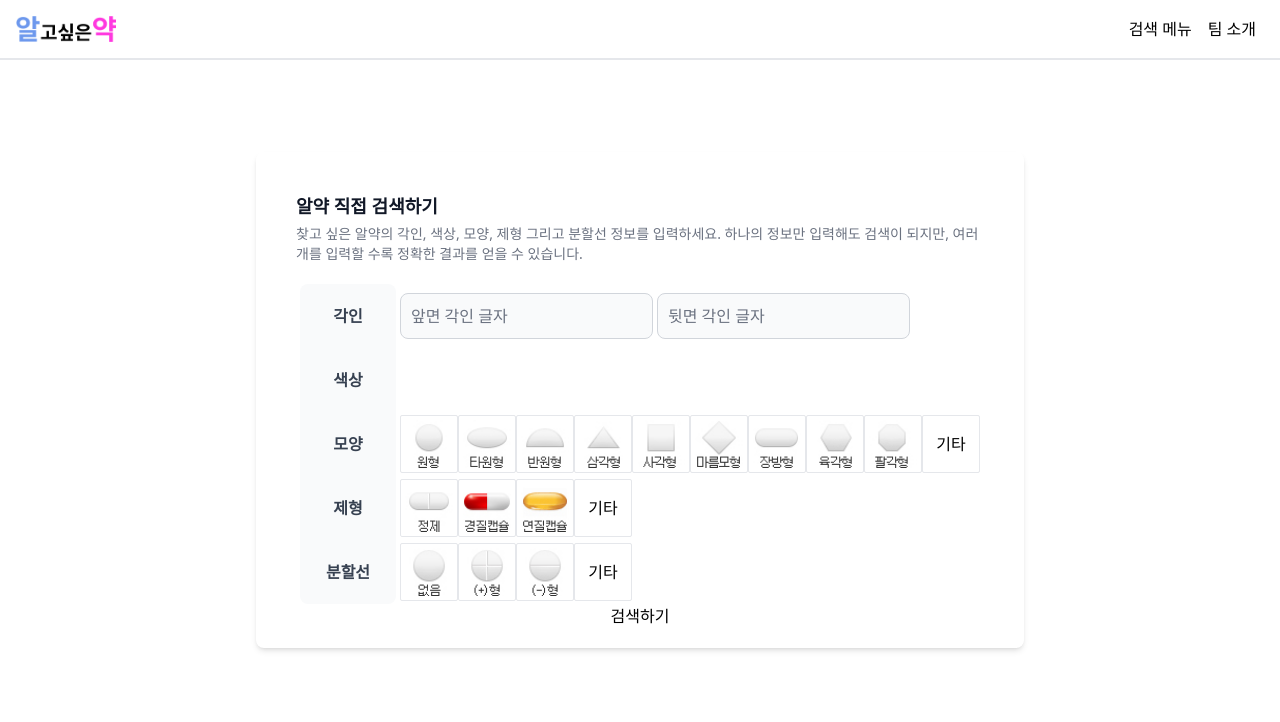
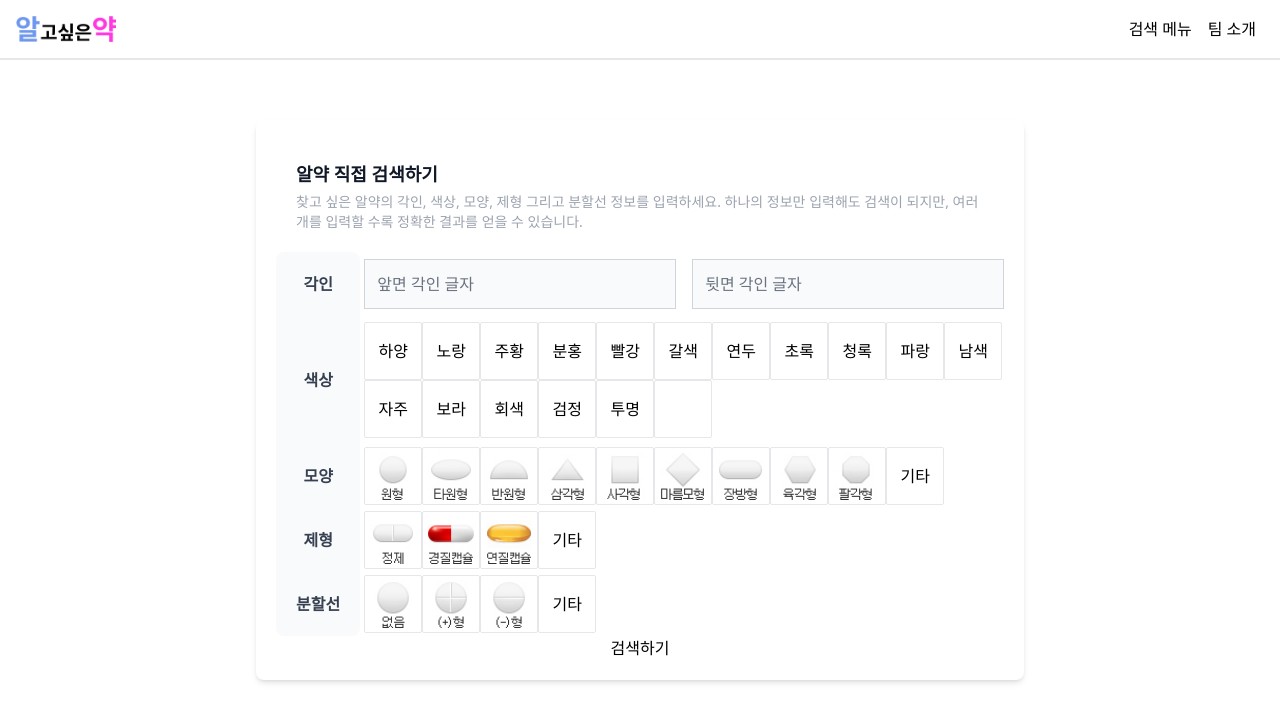
Before and after one commit to HiImConan/capstone-client, a Next.js app: page /search/text in a window 1280 px wide. Shown: the top 722 px of the page. Built offline with nearby package versions, Linux system fonts and the light colour scheme.

Commit message:
text search page css done

```diff
--- a/app/search/text/OptionType.tsx
+++ b/app/search/text/OptionType.tsx
@@ -13,8 +13,9 @@ const OptionType = ({
 }) => {
   const { register } = useFormContext();
   return (
-    <div className="flex justify-between">
-      {OptionType.map((type: IPillTypeInfo) => (
+    <div className="flex justify-start flex-wrap w-full">
+      {OptionType.map((type: IPillTypeInfo) =>
+        OptionType.length !== 17 ? (
           <div className="flex">
             <input
               type="radio"
@@ -43,7 +44,31 @@ const OptionType = ({
               )}
             </label>
           </div>
-      ))}
+        ) : (
+          <div className="flex">
+            <input
+              type="radio"
+              id={type.name}
+              className="hidden peer"
+              value={type.value}
+              checked={value == type.value}
+              onChange={(e) => onChange(e.target.value)}
+            />
+            <label
+              htmlFor={type.name}
+              key={type.name}
+              className={
+                type.name &&
+                `flex justify-center items-center p-1 cursor-pointer rounded-sm border border-gray-200 peer-checked:border-blue-500 hover:text-${type.name}-600 hover:bg-${type.name}-100`
+              }
+            >
+              <span className="w-12 h-12 flex justify-center items-center">
+                {type.value}
+              </span>
+            </label>
+          </div>
+        )
+      )}
     </div>
   );
 };
--- a/app/search/text/page.tsx
+++ b/app/search/text/page.tsx
@@ -1,7 +1,7 @@
 "use client";
 import { useForm, FormProvider, Controller } from "react-hook-form";
 import OptionType from "./OptionType";
-import { LineType, PillType, ShapeType } from "./Options";
+import { LineType, PillType, ShapeType, ColorType } from "./Options";
 
 const TextPage = () => {
   const methods = useForm();
@@ -10,47 +10,56 @@ const TextPage = () => {
 
   return (
     <FormProvider {...methods}>
-      <div className="relative overflow-x-auto shadow-md sm:rounded-lg w-3/5">
+      <div className="relative shadow-md sm:rounded-lg w-3/5">
         <form onSubmit={methods.handleSubmit(onSubmit)} className="w-full p-5">
           <div className="w-full flex flex-col justify-center items-center">
             <div className="p-5 text-lg font-semibold text-left text-gray-900 bg-white min-w-full">
               알약 직접 검색하기
-              <p className="mt-1 text-sm font-normal text-gray-500">
+              <p className="mt-1 text-sm font-normal text-gray-400">
                 찾고 싶은 알약의 각인, 색상, 모양, 제형 그리고 분할선 정보를
                 입력하세요. 하나의 정보만 입력해도 검색이 되지만, 여러 개를
                 입력할 수록 정확한 결과를 얻을 수 있습니다.
               </p>
             </div>
-            <div>
+            <div className="w-full">
               <div className="flex justify-start items-center gap-1 h-16">
                 <div className="h-full w-24 flex justify-center items-center text-center text-gray-700 uppercase bg-gray-50 font-semibold rounded-t-lg">
                   각인
                 </div>
-                <div className="flex justify-start items-center">
+                <div className="flex justify-start items-center gap-4 w-full">
                   <input
                     {...methods.register("char_front", {
                       min: 1,
                     })}
                     type="text"
                     placeholder="앞면 각인 글자"
-                    className="bg-gray-50 border border-gray-300 text-gray-900 rounded-lg focus:ring-blue-500 focus:border-blue-500 block w-full p-2.5"
+                    className="bg-gray-50 border border-gray-300 text-gray-900 focus:ring-blue-400 focus:border-blue-400 block w-full p-3"
                   />
-                </div>
-                <div className="flex justify-start items-center">
                   <input
                     {...methods.register("char_back", {
                       min: 1,
                     })}
                     type="text"
                     placeholder="뒷면 각인 글자"
-                    className="bg-gray-50 border border-gray-300 text-gray-900 rounded-lg focus:ring-blue-500 focus:border-blue-500 block w-full p-2.5"
+                    className="bg-gray-50 border border-gray-300 text-gray-900 focus:ring-blue-400 focus:border-blue-400 block w-full p-3"
                   />
                 </div>
               </div>
-              <div className="flex justify-start items-center gap-1 h-16">
-                <div className="h-full w-24 flex justify-center items-center text-center text-gray-700 uppercase bg-gray-50 font-semibold ">
+              <div className="flex justify-start items-center gap-1 h-32">
+                <div className="h-32 w-24 flex justify-center items-center text-center text-gray-700 uppercase bg-gray-50 font-semibold">
                   색상
                 </div>
+                <Controller
+                  name="color"
+                  control={methods.control}
+                  render={({ field: { onChange, value } }) => (
+                    <OptionType
+                      OptionType={ColorType}
+                      onChange={onChange}
+                      value={value}
+                    />
+                  )}
+                />
               </div>
               <div className="flex justify-start items-center gap-1 h-16">
                 <div className="h-full w-24 flex justify-center items-center text-center text-gray-700 uppercase bg-gray-50 font-semibold">
```
Lines whose indentation alone changed are shown as unchanged.
